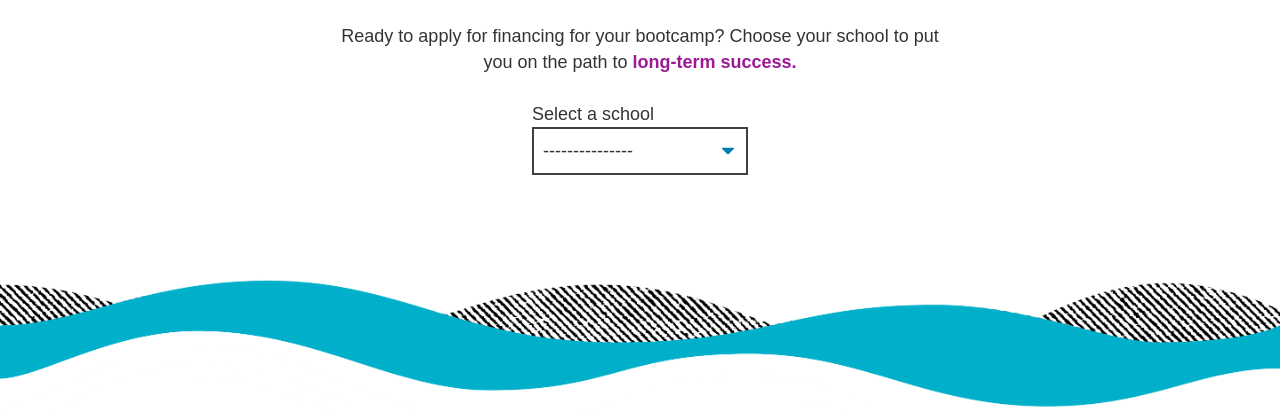
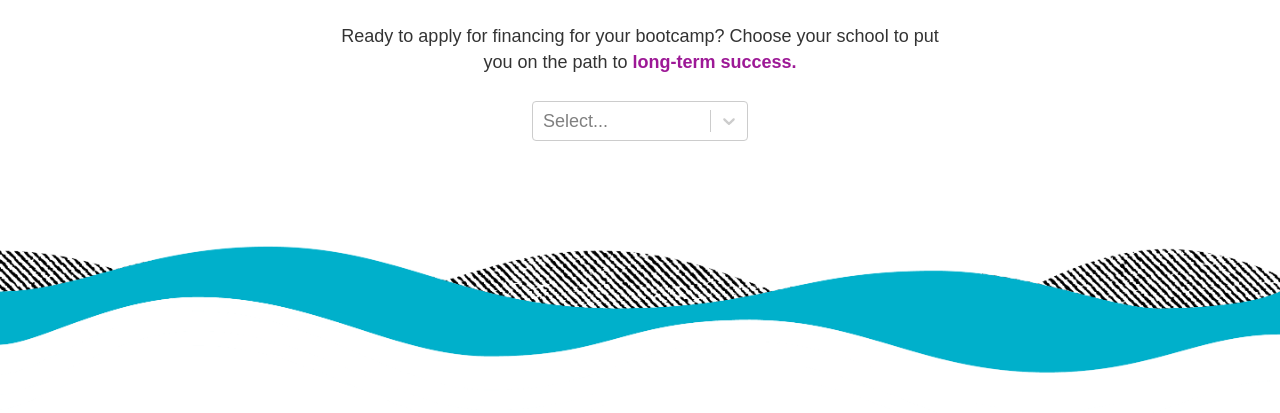
Before and after one commit to chrisdesilva/skf-landing-page-b, a Gatsby site: page / in a window 1280 px wide. Shown: the part 192-605 px from the top of the page. Built offline with nearby package versions, Linux system fonts and the light colour scheme; Gatsby itself is replaced by a stand-in of ours.

Commit message:
Add searchable dropdown

```diff
--- a/package.json
+++ b/package.json
@@ -20,6 +20,7 @@
 		"react-dom": "^16.12.0",
 		"react-helmet": "^5.2.1",
 		"react-icons": "^3.8.0",
+		"react-select": "^3.0.8",
 		"tailwindcss": "^1.1.4"
 	},
 	"devDependencies": {
--- a/src/pages/index.js
+++ b/src/pages/index.js
@@ -1,8 +1,9 @@
 import React, { useState } from 'react';
-import SEO from '../components/seo';
 import { useStaticQuery, graphql } from 'gatsby';
 import Img from 'gatsby-image';
 import animateScrollTo from 'animated-scroll-to';
+import Select from 'react-select';
+import SEO from '../components/seo';
 import '../components/layout.css';
 import { programInfo } from '../programInfo';
 
@@ -62,16 +63,15 @@
 	`);
 
 	const [ isFormSubmitted, FormSubmitted ] = useState(false);
-	const [ programLink, setProgramLink ] = useState('');
+	const [ programLink, setProgramLink ] = useState(programInfo[0]['value']);
 
 	const handleFormSubmit = (e) => {
 		e.preventDefault();
 		FormSubmitted(true);
 	};
 
-	const handleProgramLink = (e) => {
-		const link = e.target.value;
-		setProgramLink(link);
+	const handleProgramLink = (selectedOption) => {
+		setProgramLink(selectedOption.value);
 	};
 
 	return (
@@ -97,19 +97,12 @@
 						Ready to apply for financing for your bootcamp? Choose your school to put you on the path to{' '}
 						<strong className="text-secondary">long-term success.</strong>
 					</p>
-					<label htmlFor="schools">
-						Select a school
-						<select id="schools" defaultValue="default" className="w-48" onChange={handleProgramLink}>
-							<option value="default" disabled>
-								---------------
-							</option>
-							{programInfo.map((program) => (
-								<option key={program.url} value={program.url}>
-									{program.name}
-								</option>
-							))}
-						</select>
-					</label>
+					<Select
+						value={programLink.label}
+						className="w-48"
+						onChange={handleProgramLink}
+						options={programInfo}
+					/>
 					<a
 						className={
 							programLink ? (
--- a/src/programInfo.js
+++ b/src/programInfo.js
@@ -1,18 +1,22 @@
 export const programInfo = [
 	{
-		name: 'Coding Dojo',
-		url: 'https://codingdojo.skills.fund'
+		label: 'Select your school',
+		value: ''
 	},
 	{
-		name: 'Flatiron',
-		url: 'https://flatironschool.skills.fund'
+		label: 'Coding Dojo',
+		value: 'https://codingdojo.skills.fund'
 	},
 	{
-		name: 'Thinkful',
-		url: 'https://thinkful.skills.fund'
+		label: 'Flatiron',
+		value: 'https://flatironschool.skills.fund'
 	},
 	{
-		name: 'Tech Elevator',
-		url: 'https://techelevator.skills.fund'
+		label: 'Thinkful',
+		value: 'https://thinkful.skills.fund'
+	},
+	{
+		label: 'Tech Elevator',
+		value: 'https://techelevator.skills.fund'
 	}
 ];
```
Also changed, not shown: 1 other file.
